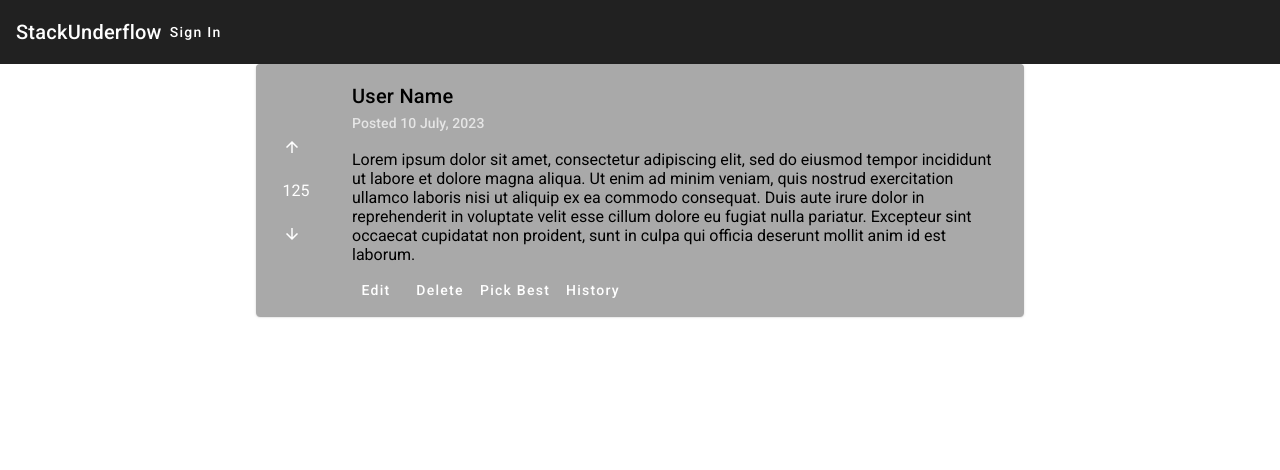
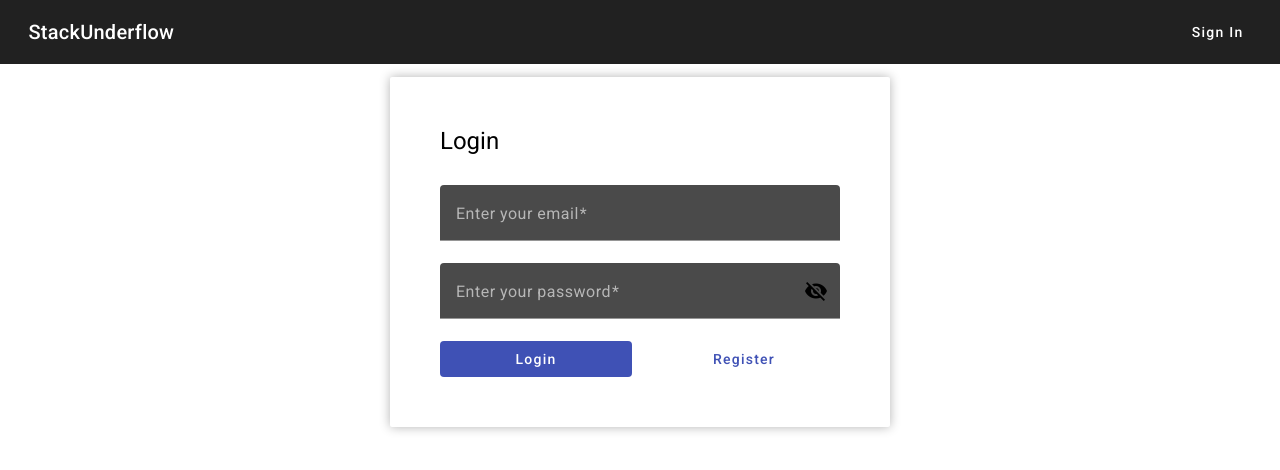
Before and after one commit to AdrianaDobre/StackUnderflow, an Angular app in the folder frontend/: page /login in a window 1280 px wide. Before the commit this address led to /. Shown: the top 470 px of the page. Built offline with nearby package versions, Linux system fonts and the light colour scheme.

Commit message:
Added Login Form

```diff
--- a/frontend/src/app/answer/answer.component.scss
+++ b/frontend/src/app/answer/answer.component.scss
@@ -18,6 +18,7 @@ mat-card {
 
         p{
             font-size: 16px;
+            margin-right: 8px; //because mat-icons have a native 8px margin-right property for unknown fucking reasons
         }
     }
 }
--- a/frontend/src/app/app.component.html
+++ b/frontend/src/app/app.component.html
@@ -1,2 +1,2 @@
 <app-navbar></app-navbar>
-<app-answer></app-answer>
+<router-outlet></router-outlet>
--- a/frontend/src/app/app.component.ts
+++ b/frontend/src/app/app.component.ts
@@ -3,11 +3,12 @@ import { CommonModule } from '@angular/common';
 import { RouterOutlet } from '@angular/router';
 import { AnswerComponent } from './answer/answer.component';
 import { NavbarComponent } from './navbar/navbar.component';
+import { LoginFormComponent } from './login-form/login-form.component';
 
 @Component({
   selector: 'app-root',
   standalone: true,
-  imports: [CommonModule, RouterOutlet, AnswerComponent, NavbarComponent],
+  imports: [CommonModule, RouterOutlet, AnswerComponent, NavbarComponent, LoginFormComponent],
   templateUrl: './app.component.html',
   styleUrl: './app.component.scss'
 })
--- a/frontend/src/app/app.routes.ts
+++ b/frontend/src/app/app.routes.ts
@@ -1,3 +1,6 @@
 import { Routes } from '@angular/router';
+import { LoginFormComponent } from './login-form/login-form.component';
 
-export const routes: Routes = [];
+export const routes: Routes = [
+    {path: 'login', component: LoginFormComponent, pathMatch: 'full'}
+];
--- /dev/null
+++ b/frontend/src/app/login-form/login-form.component.html
@@ -0,0 +1,19 @@
+<div class="login-form">
+    <div class="text">Login</div>
+    <mat-form-field>
+        <mat-label>Enter your email</mat-label>
+        <input matInput placeholder="email@domain.com" [formControl]="email" required>
+        <mat-error *ngIf="email.invalid">{{getErrorMessage()}}</mat-error>
+    </mat-form-field>
+    <mat-form-field>
+        <mat-label>Enter your password</mat-label>
+        <input matInput [formControl]="password" requred [type]="hide ? 'password' : 'text'">
+        <button mat-icon-button matSuffix (click)="hide = !hide">
+            <mat-icon>{{hide ? 'visibility_off' : 'visibility'}}</mat-icon>
+        </button>
+    </mat-form-field>
+    <div class = "buttons">
+        <button mat-button id="login-button" (click)="attemptLogin()">Login</button>
+        <button mat-button extended id="register-button" routerLink="/register">Register</button>
+    </div>
+</div>
--- /dev/null
+++ b/frontend/src/app/login-form/login-form.component.scss
@@ -0,0 +1,39 @@
+.login-form{
+    display: flex;
+    width: 400px;
+    margin: auto;
+    flex-direction: column;
+    border-radius: 2px;
+    background-color:white;
+    padding: 50px;
+    box-shadow: 0px 0px 10.5px rgba(0,0,0, 0.3);
+    margin-top: 1%;
+}
+
+mat-form-field{
+    width: 100%;
+}
+
+.buttons{
+    display:flex;
+    flex-direction: row;
+    width: 100%;
+}
+
+#login-button{
+    color:white;
+    background-color: #3F51B5;
+    width: 48%;
+}
+
+#register-button{
+    color:#3F51B5;
+    background-color: white;
+    width:48%;
+    margin-left: auto;
+}
+
+.text{
+    font-size: 24px;
+    margin-bottom: 30px;
+}
--- /dev/null
+++ b/frontend/src/app/login-form/login-form.component.ts
@@ -0,0 +1,33 @@
+import { NgIf } from '@angular/common';
+import { Component } from '@angular/core';
+import { FormControl, ReactiveFormsModule, Validators } from '@angular/forms';
+import { MatButtonModule } from '@angular/material/button';
+import { MatFormFieldModule } from '@angular/material/form-field';
+import { MatIconModule } from '@angular/material/icon';
+import { MatInputModule } from '@angular/material/input';
+
+@Component({
+  selector: 'app-login-form',
+  standalone: true,
+  imports: [MatFormFieldModule, MatButtonModule, NgIf, ReactiveFormsModule, MatIconModule, MatInputModule],
+  templateUrl: './login-form.component.html',
+  styleUrl: './login-form.component.scss'
+})
+export class LoginFormComponent {
+  hide:boolean = true
+  email = new FormControl('', [Validators.required, Validators.email]);
+  password = new FormControl('', [Validators.required])
+
+  constructor(){}
+
+  getErrorMessage() {
+    if (this.email.hasError('required')) {
+      return 'You must enter a value';
+    }
+    return this.email.hasError('email') ? 'Not a valid email' : '';
+  }
+
+  attemptLogin(){
+    console.log('attemptLogin');
+  }
+}
--- a/frontend/src/app/navbar/navbar.component.html
+++ b/frontend/src/app/navbar/navbar.component.html
@@ -1,4 +1,10 @@
 <mat-toolbar>
-    <span>StackUnderflow</span>
-    <span><button mat-button>Sign In</button></span>
+    <div class="logo">
+        <span>StackUnderflow</span>
+    </div>
+    <div class="register-login-wrapper">
+        <span>
+            <button mat-button routerLink="login">Sign In</button>
+        </span>
+    </div>
 </mat-toolbar>
--- a/frontend/src/app/navbar/navbar.component.scss
+++ b/frontend/src/app/navbar/navbar.component.scss
@@ -0,0 +1,8 @@
+.register-login-wrapper{
+    margin-left: auto;
+    margin-right: 1%;
+}
+
+.logo{
+    margin-left: 1%;
+}
--- a/frontend/src/app/navbar/navbar.component.ts
+++ b/frontend/src/app/navbar/navbar.component.ts
@@ -1,11 +1,12 @@
 import { Component } from '@angular/core';
 import { MatToolbarModule } from '@angular/material/toolbar'
 import { MatButtonModule } from '@angular/material/button';
+import { RouterModule } from '@angular/router';
 
 @Component({
   selector: 'app-navbar',
   standalone: true,
-  imports: [ MatToolbarModule, MatButtonModule ],
+  imports: [ MatToolbarModule, MatButtonModule, RouterModule ],
   templateUrl: './navbar.component.html',
   styleUrl: './navbar.component.scss'
 })
```
Also changed, not shown: 1 other file (tests, documents, lock files or other folders).
